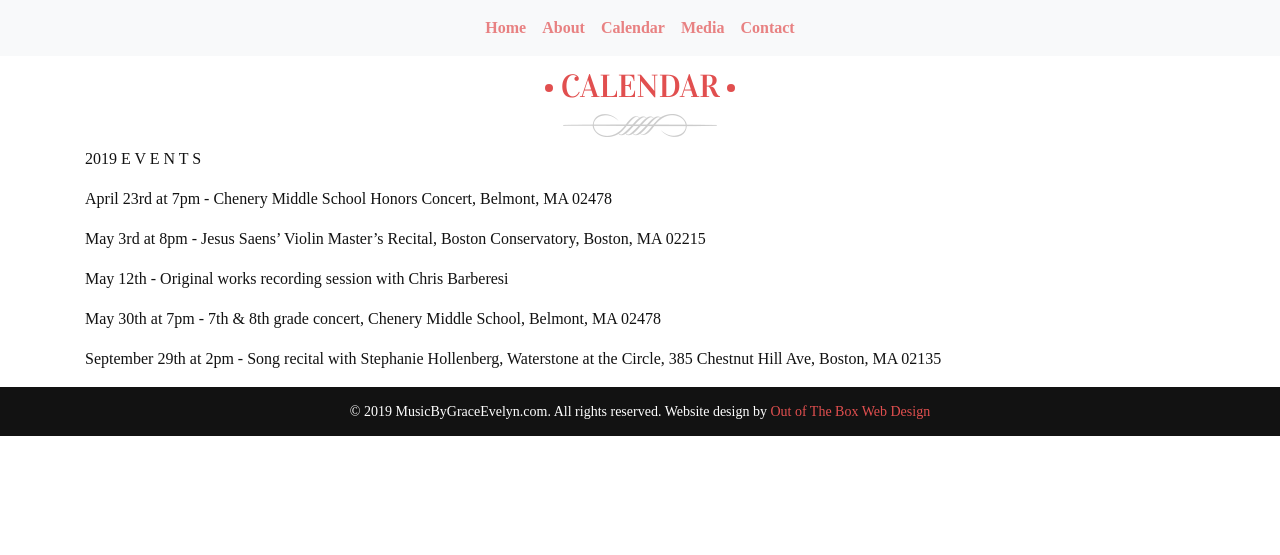
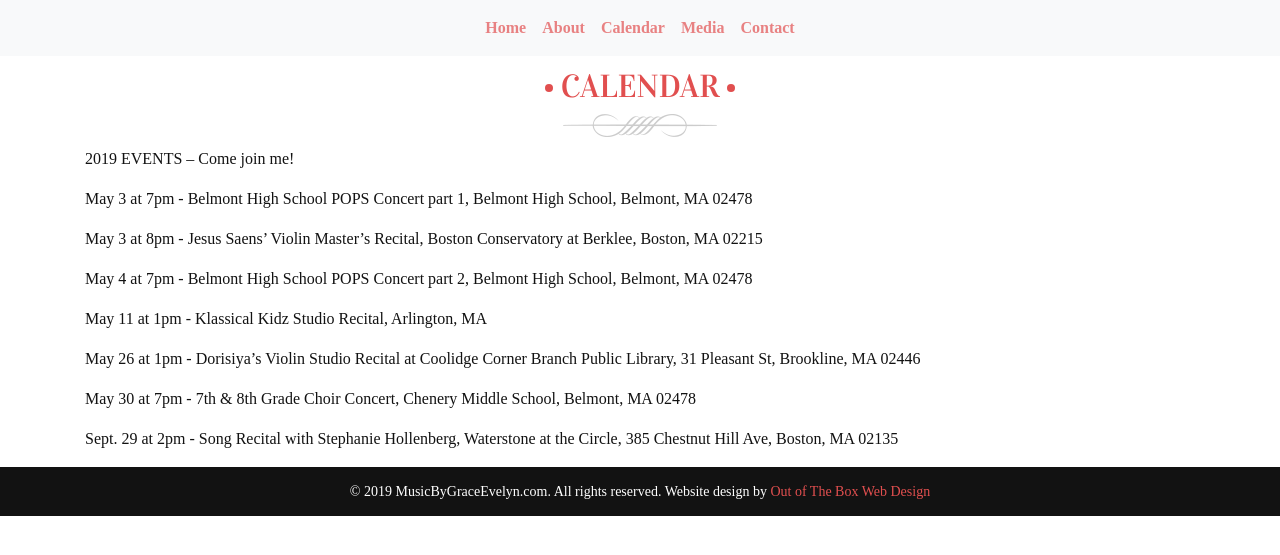
Before and after one commit to musicbygraceevelyn/musicbygraceevelyn.github.io, a Jekyll site: the page built from calendar.md, in a window 1280 px wide. Shown: the top 555 px of the page. Built offline with Jekyll 4.4.1, drawn with Linux system fonts in a browser that asks for light colours; some web fonts are replaced.

Commit message:
updated calendar and added songs

```diff
--- a/calendar.md
+++ b/calendar.md
@@ -7,17 +7,22 @@ layout: single
 
 {% include titleborder %}
 
-2019  E V E N T S
+2019 EVENTS -- Come join me!
 
-April 23rd at 7pm - Chenery Middle School Honors Concert, Belmont, MA 02478
 
-May 3rd at 8pm - Jesus Saens' Violin Master's Recital, Boston Conservatory, Boston, MA 02215
+May 3 at 7pm - Belmont High School POPS Concert part 1, Belmont High School, Belmont, MA 02478
 
-May 12th - Original works recording session with Chris Barberesi
+May 3 at 8pm - Jesus Saens' Violin Master's Recital, Boston Conservatory at Berklee, Boston, MA 02215
 
-May 30th at 7pm - 7th & 8th grade concert, Chenery Middle School, Belmont, MA 02478
+May 4 at 7pm - Belmont High School POPS Concert part 2, Belmont High School, Belmont, MA 02478
 
-September 29th at 2pm - Song recital with Stephanie Hollenberg, Waterstone at the Circle, 385 Chestnut Hill Ave, Boston, MA 02135
+May 11 at 1pm - Klassical Kidz Studio Recital, Arlington, MA
+
+May 26 at 1pm - Dorisiya's Violin Studio Recital at Coolidge Corner Branch Public Library, 31 Pleasant St, Brookline, MA 02446
+
+May 30 at 7pm - 7th & 8th Grade Choir Concert, Chenery Middle School, Belmont, MA 02478
+
+Sept. 29 at 2pm - Song Recital with Stephanie Hollenberg, Waterstone at the Circle, 385 Chestnut Hill Ave, Boston, MA 02135
 
 <!--
 performance | coaching | accompaniment | ensembles
```
Also changed, not shown: vocal_rep.md (+8 -3 lines).
